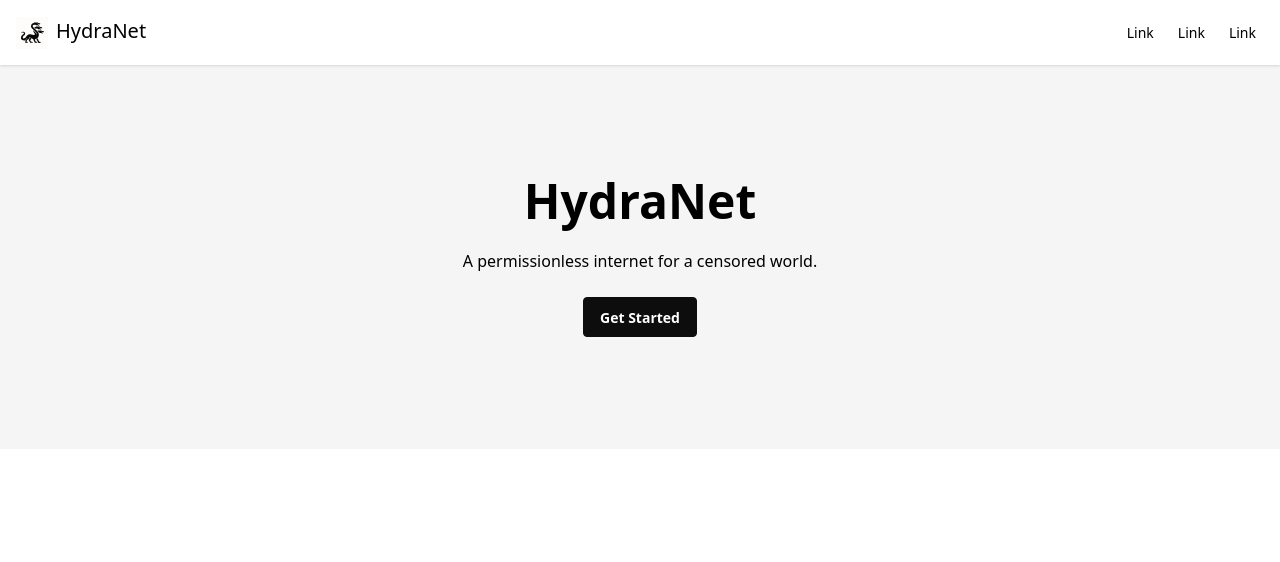
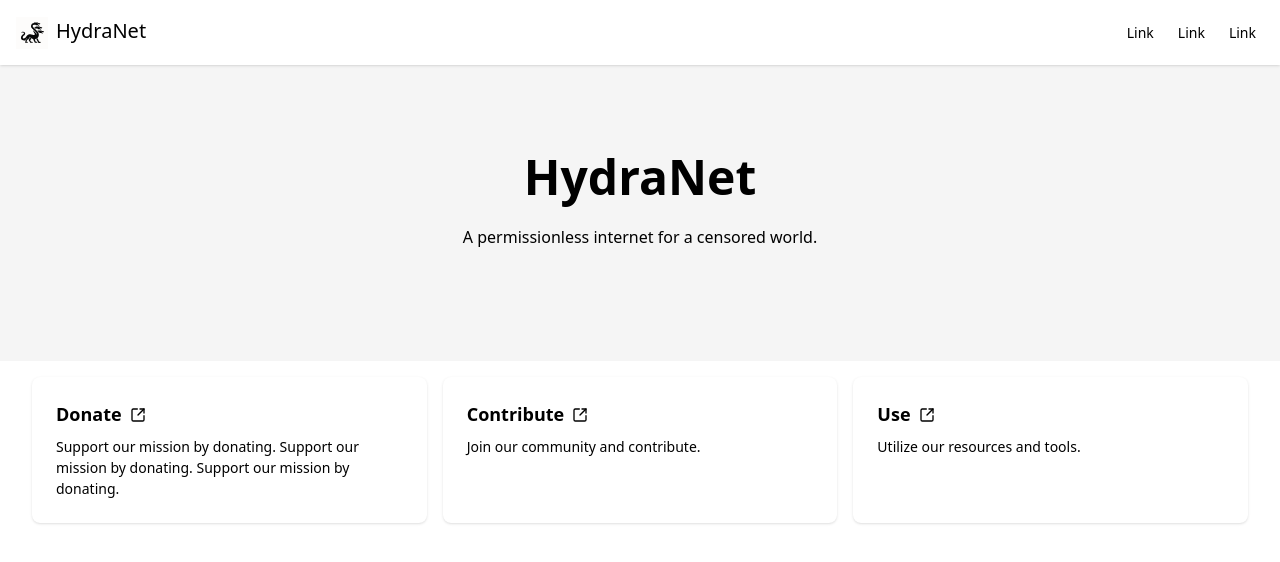
Before and after one commit to HydraInternet/website, a React (Vite) app: page / in a window 1280 px wide. Shown: the top 562 px of the page. Built offline with nearby package versions, Linux system fonts and the light colour scheme.

Commit message:
Got more of the UI setup

```diff
--- a/package.json
+++ b/package.json
@@ -13,6 +13,7 @@
   "dependencies": {
     "@tailwindcss/vite": "^4.1.14",
     "daisyui": "^5.1.27",
+    "lucide-react": "^0.545.0",
     "react": "^19.1.1",
     "react-dom": "^19.1.1",
     "tailwindcss": "^4.1.14"
--- /dev/null
+++ b/src/_ui/cta.tsx
@@ -0,0 +1,54 @@
+import { SquareArrowOutUpRight } from "lucide-react";
+
+// ----------------- //
+// -- Generic CTA -- //
+// ----------------- //
+
+function CTA({
+  title,
+  content,
+  link,
+}: {
+  title: string;
+  content: string;
+  link: string;
+}) {
+  return (
+    <div className="card basis-0 grow bg-base-100 shadow-sm">
+      <div className="card-body">
+        <h2 className="card-title">
+          <a
+            className="flex flex-row gap-2 items-center justify-between"
+            href={link}
+          >
+            {title}
+            <SquareArrowOutUpRight height={16} width={16} />
+          </a>
+        </h2>
+        <p>{content}</p>
+      </div>
+    </div>
+  );
+}
+
+// -------------------- //
+// -- CTA Collection -- //
+// -------------------- //
+
+export function CallToAction() {
+  return (
+    <div className="flex flex-col md:flex-row justify-center gap-4 mx-8 my-4">
+      <CTA
+        title="Donate"
+        content="Support our mission by donating. Support our mission by donating. Support our mission by donating."
+        link="/donate"
+      />
+      <CTA
+        title="Contribute"
+        content="Join our community and contribute."
+        link="/contribute"
+      />
+      <CTA title="Use" content="Utilize our resources and tools." link="/use" />
+    </div>
+  );
+}
--- a/src/_ui/hero.tsx
+++ b/src/_ui/hero.tsx
@@ -1,13 +1,12 @@
 export function Hero() {
   return (
-    <div className="hero bg-base-200 py-24">
+    <div className="hero bg-base-200 py-18">
       <div className="hero-content text-center">
         <div className="max-w-md">
           <h1 className="text-5xl font-bold">HydraNet</h1>
           <p className="py-6">
             A permissionless internet for a censored world.
           </p>
-          <button className="btn btn-primary">Get Started</button>
         </div>
       </div>
     </div>
--- a/src/main.tsx
+++ b/src/main.tsx
@@ -2,10 +2,10 @@ import { StrictMode } from "react";
 import { createRoot } from "react-dom/client";
 
 import "./styles.css";
-import App from "./App.tsx";
+import RootPage from "./page.tsx";
 
 createRoot(document.getElementById("root")!).render(
   <StrictMode>
-    <App />
-  </StrictMode>,
+    <RootPage />
+  </StrictMode>
 );
--- a/src/App.tsx
+++ b/src/page.tsx
@@ -1,13 +1,15 @@
 import { NavBar } from "./_ui/nav";
 import { Hero } from "./_ui/hero";
+import { CallToAction } from "./_ui/cta";
 
-function App() {
+function RootPage() {
   return (
     <>
       <NavBar />
       <Hero />
+      <CallToAction />
     </>
   );
 }
 
-export default App;
+export default RootPage;
```
Also changed, not shown: 1 other file (tests, documents, lock files or other folders).
